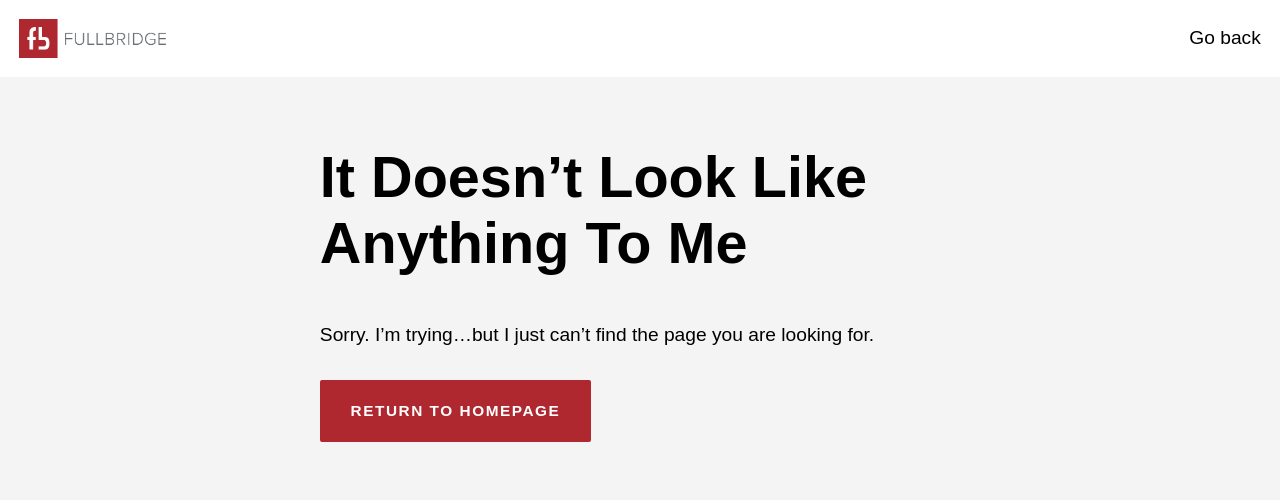
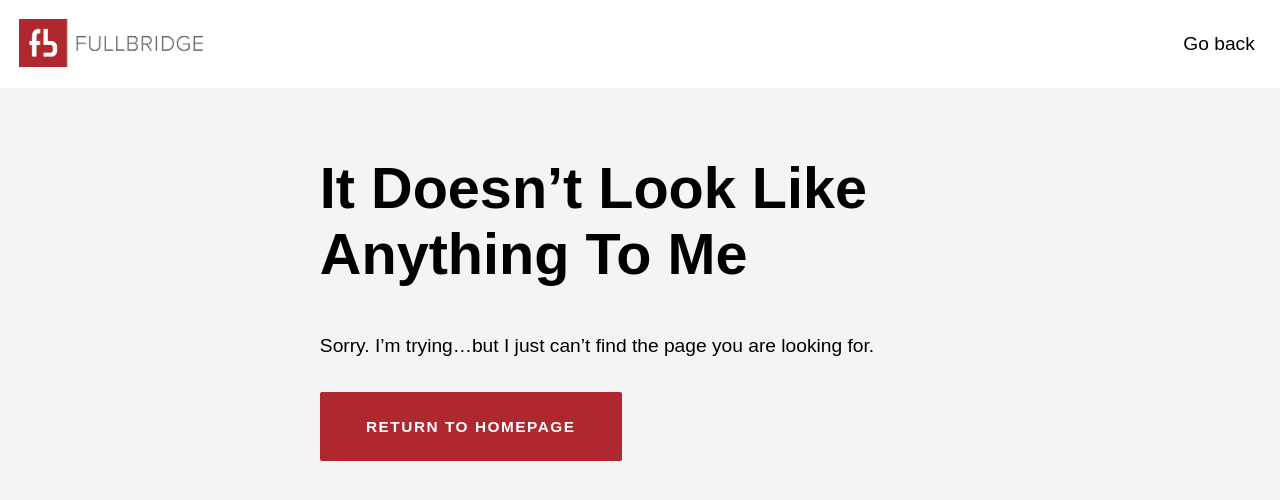
Before and after one commit to fullbridge/fullbridge.com, a Jekyll site: the page built from error.html, in a window 1280 px wide. Shown: the top 500 px of the page. Built offline with Jekyll 4.4.1, drawn with Linux system fonts in a browser that asks for light colours.

```diff
--- a/_layouts/error.html
+++ b/_layouts/error.html
@@ -35,20 +35,24 @@
       float: right;
     }
 
-    nav ul li a {
+    nav ul li a, nav ul li button {
       display: block;
       color: black;
-      line-height: 2;
+      line-height: 2.5;
       text-decoration: none;
+      cursor: pointer;
+      font-size: 1em;
+      border: none;
+      background: none;
     }
 
-    nav ul li a:hover {
-      color: #af272f;
+    nav ul li a:hover, nav ul li button:hover {
+      text-decoration: underline;
     }
 
     nav ul li a img {
       display: block;
-      height: 2em;
+      height: 2.5em;
     }
 
     article {
@@ -60,8 +64,8 @@
     article a {
       display: inline-block;
       margin: 1em 0;
-      padding: 0 2em;
-      line-height: 4;
+      padding: 0 3em;
+      line-height: 4.5;
       color: white;
       letter-spacing: .1em;
       text-transform: uppercase;
@@ -82,7 +86,7 @@
   <nav>
     <ul>
       <li><a href="{{ site.url }}" title="{{ site.author }}"><img src="/img/logo-fullbridge.png" alt="{{ site.author }}"></a></li>
-      <li><a href="{{ site.url }}" title="Return to homepage">Go back</a></li>
+      <li><button onclick="history.go(-1);">Go back</button></li>
     </ul>
   </nav>
   <main>
```
Also changed, not shown: thank-you.html (added, +8 -0 lines), 2 other files.
